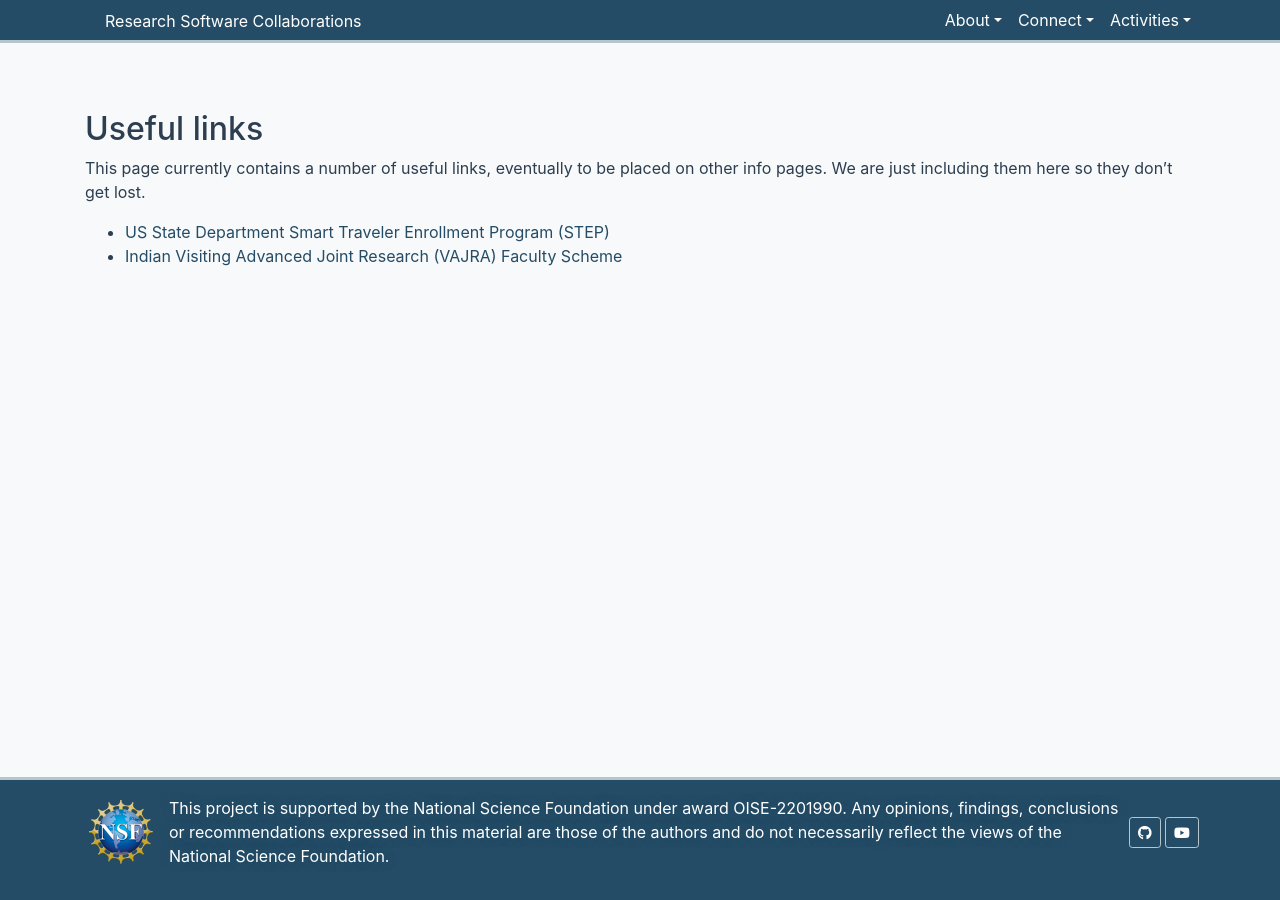
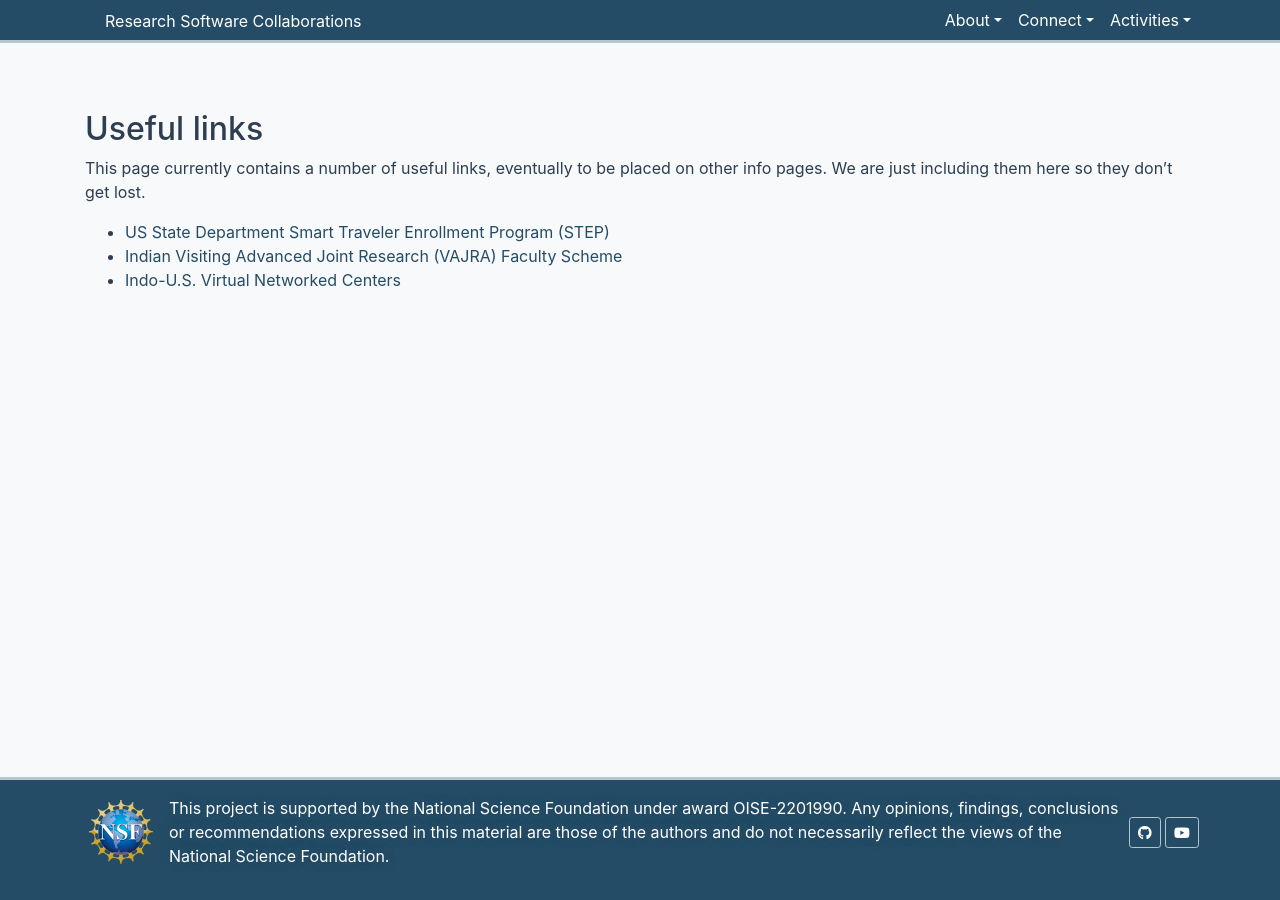
Before and after one commit to research-software-collaborations/research-software-collaborations.github.io, a Jekyll site: the page built from pages/info/links.md, in a window 1280 px wide. Built offline with Jekyll 4.4.1, drawn with Linux system fonts in a browser that asks for light colours; cached includes are drawn as plain includes.

Commit message:
add link from Maura McLaughlin

```diff
--- a/pages/info/links.md
+++ b/pages/info/links.md
@@ -12,3 +12,4 @@ don't get lost.
 
   * [US State Department Smart Traveler Enrollment Program (STEP)](https://step.state.gov/STEPMobile/Default.aspx)
   * [Indian Visiting Advanced Joint Research (VAJRA) Faculty Scheme](https://www.vajra-india.in)
+  * [Indo-U.S. Virtual Networked Centers](https://vnc.iusstf.org/)
```
